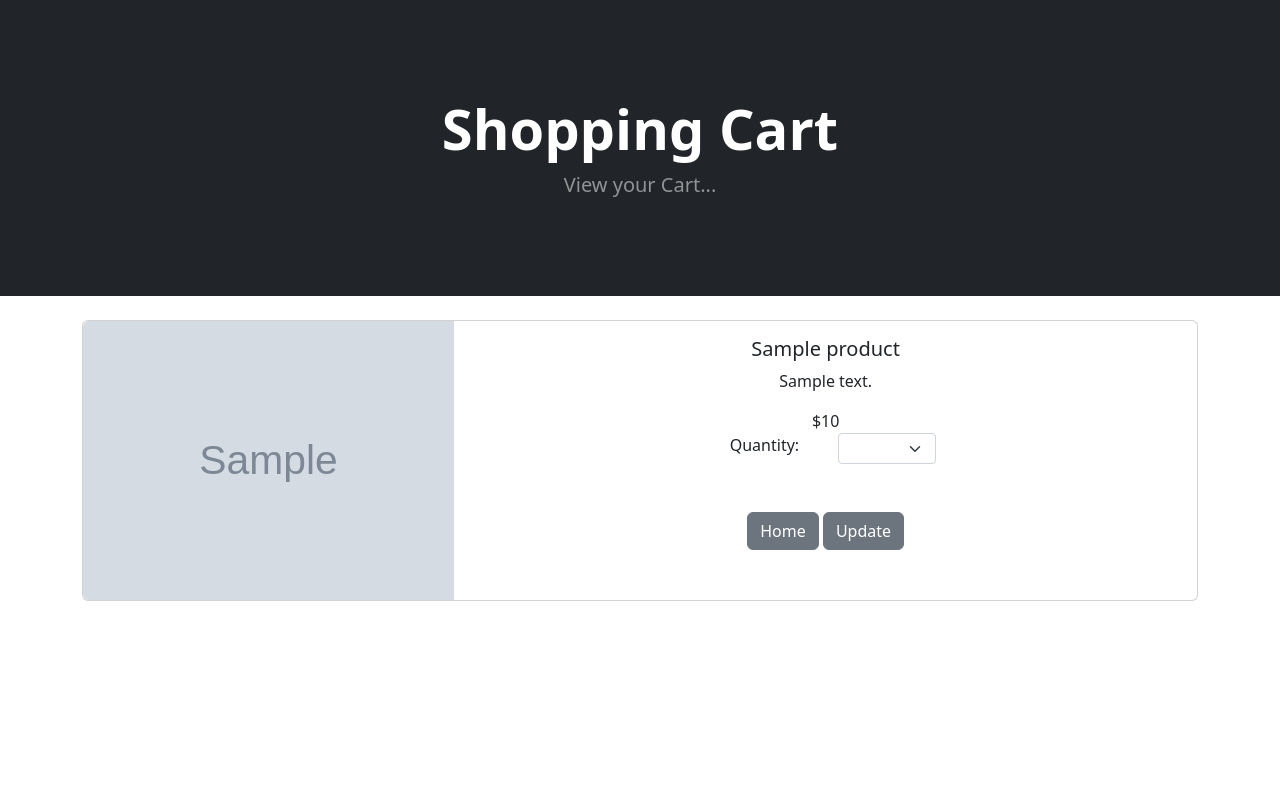
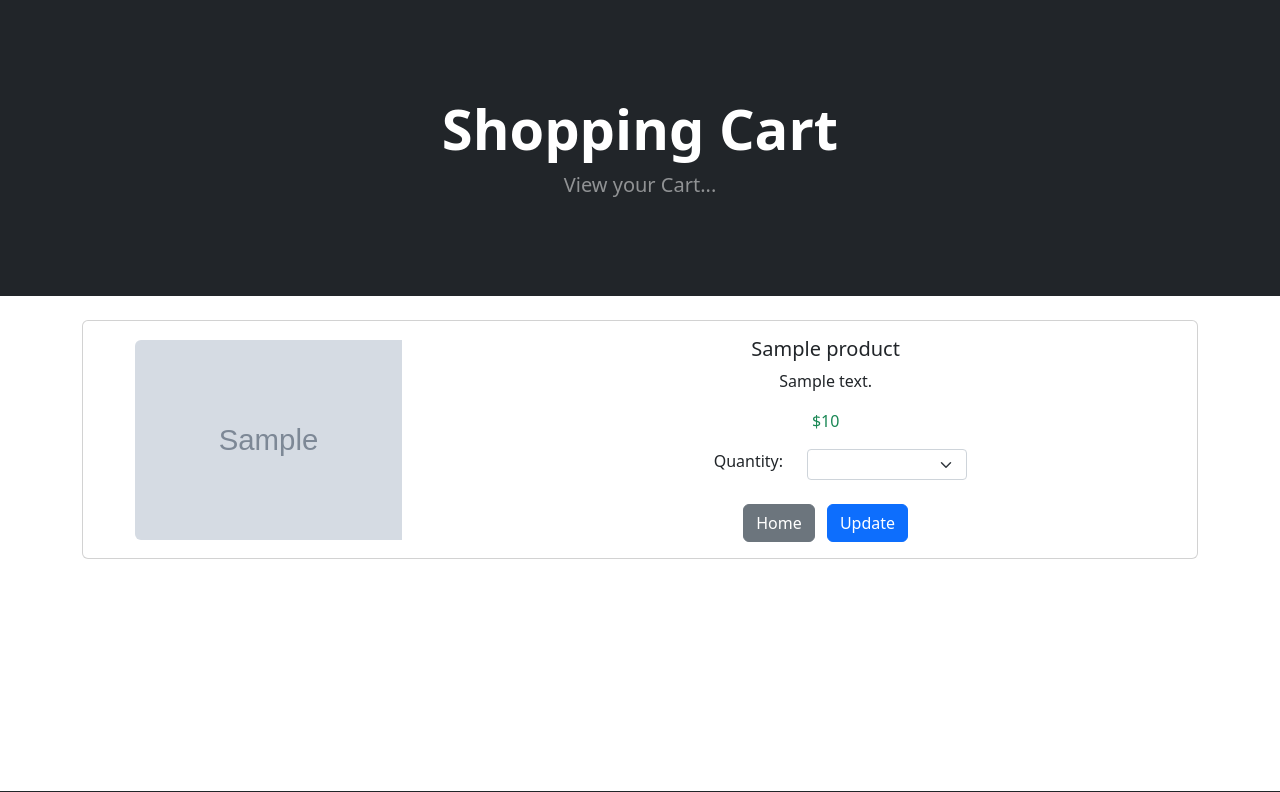
Before and after one commit to FREDYK1/Django-ecom, a Django app: template cart/templates/cart_summary.html in a window 1280 px wide. Shown: the part 57-849 px from the top of the page. Run offline with Django 5.2, Linux system fonts and the light colour scheme; the template is opened without the code that fills it: most values are stand-ins (such as "Sample title", 1, 10 or a date in 2020); grey boxes marked "Sample" are stand-in pictures; some libraries are stand-ins or nearby versions.

Commit message:
Change layout

```diff
--- a/cart/templates/cart_summary.html
+++ b/cart/templates/cart_summary.html
@@ -1,5 +1,4 @@
 {% extends 'base.html' %}
-
 
 {% block content %}
 <!-- Header-->
@@ -16,29 +15,29 @@
     {% for product in cart_products %}
         <br>
         <div class="card mb-3">
-          <div class="row g-0">
-            <div class="col-md-4">
-              <img src="{{ product.image.url }}" class="img-fluid rounded-start" alt="...">
+          <div class="row g-0 align-items-center">
+            <div class="col-md-4 text-center">
+              <img src="{{ product.image.url }}" class="img-fluid rounded-start" alt="..." style="max-height: 200px; object-fit: contain;">
             </div>
             <div class="col-md-8">
-                <center>
               <div class="card-body">
-                    <h5 class="card-title">{{ product.name }}</h5>
-                    <p class="card-text">{{ product.description }}</p>
+                <h5 class="card-title text-center">{{ product.name }}</h5>
+                <p class="card-text text-center">{{ product.description }}</p>
+                <div class="text-center">
                   {% if product.is_sale %}
-                        <div class="d-flex justify-content-center small text-warning nb-2">
+                    <div class="d-flex justify-content-center small text-warning mb-2">
                         <div class="bi-star-fill"></div>
                         &nbsp;&nbsp;Sale&nbsp;&nbsp;
                         <div class="bi-star-fill"></div>
                     </div>
-                            <!-- Product price-->
-                        <strike>${{ product.price }}</strike>&nbsp;${{ product.sale_price }}
+                    <strike>${{ product.price }}</strike>&nbsp;<span class="text-danger">${{ product.sale_price }}</span>
                   {% else %}
-                        ${{ product.price }}
+                    <span class="text-success">${{ product.price }}</span>
                   {% endif %}
-                      <div class="row justify-content-center">
-                          <div class="col-md-2">Quantity:</div>
-                             <div class="col-md-2">
+                </div>
+                <div class="row justify-content-center mt-3">
+                  <div class="col-md-2 text-end">Quantity:</div>
+                  <div class="col-md-3">
                     <select class="form-select form-select-sm" id="select{{ product.id }}">
                       <option selected>
                           {% for key, value in quantities.items %}
@@ -55,22 +54,21 @@
                     </select>
                   </div>
                 </div>
-                      <br><br>
-                      <a href="{% url 'home' %}" class="btn btn-secondary">
+                <div class="text-center mt-4">
+                  <a href="{% url 'home' %}" class="btn btn-secondary me-2">
                       Home
                   </a>
-                      <button type="button" data-index="{{ product.id }}" class="btn btn-secondary update-cart">
+                  <button type="button" data-index="{{ product.id }}" class="btn btn-primary update-cart">
                       Update
                   </button>
                 </div>
-                </center>
               </div>
             </div>
           </div>
         </div>
     {% endfor %}
     {% else %}
-    <div class="container" style="text-align: center">
+    <div class="container text-center">
         <h2>
             There Aren't any products in your cart!!!
         </h2>
@@ -110,13 +108,10 @@
             success: function(json){
                 location.reload();
             },
-
-            error: function(xhr,errmsg, err){
-
+            error: function(xhr, errmsg, err){
+                // Handle error
             }
-
         });
-    })
-
+    });
 </script>
 {% endblock %}
```
Also changed, not shown: db.sqlite3. Lines whose indentation alone changed are shown as unchanged.
